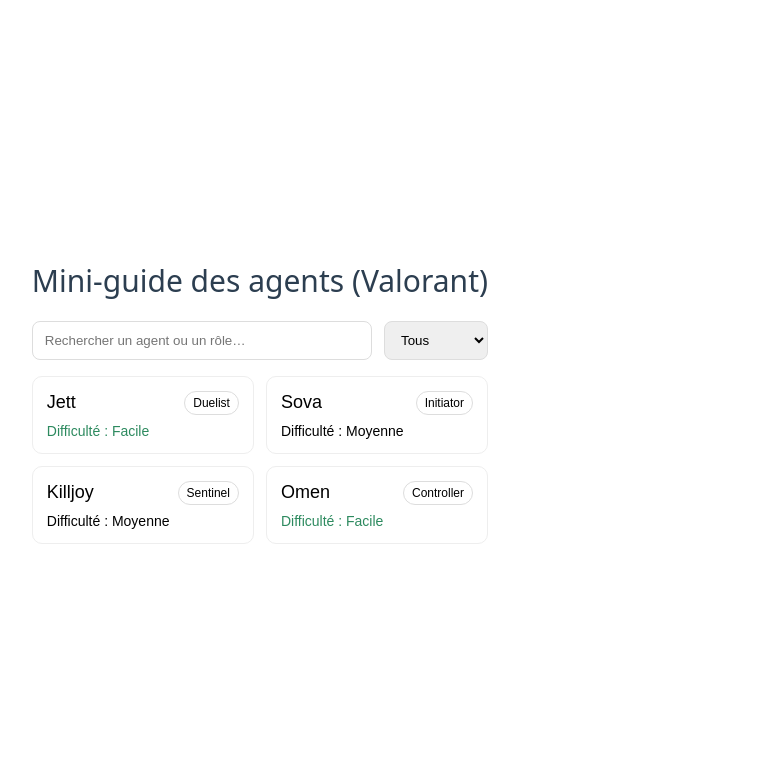
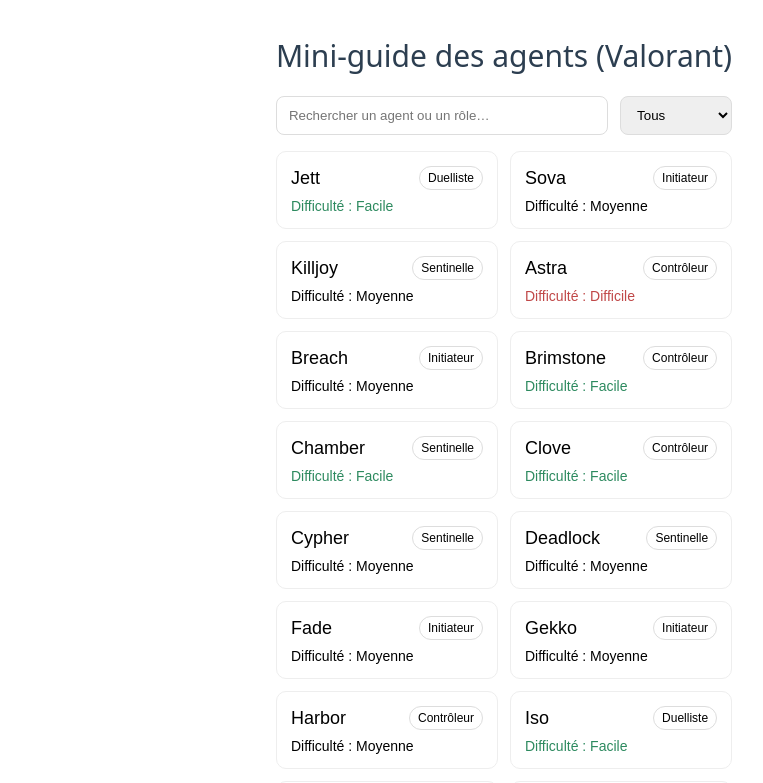
Before and after one commit to NiicoSnow/SiteValo, a Vue app: page / in a window 1280 px wide. Shown: the top 783 px of the page, without its empty margins (136-899 px from the left). Built offline with nearby package versions, Linux system fonts and the light colour scheme.

Commit message:
Ajout tous les agents Valo + header

```diff
--- a/src/App.vue
+++ b/src/App.vue
@@ -2,16 +2,12 @@
 import { ref } from 'vue'
 import SearchBar from './components/SearchBar.vue'
 import RoleFilter from './components/RoleFilter.vue'
-import AgentList from './components/AgentList.vue'
+import AgentSelec from './components/AgentSelec.vue'
 import AgentDetails from './components/AgentDetails.vue'
+import AgentListe from './components/AgentListe.vue'
 
 // Données "mockées" (exemple minimal)
-const agents = ref([
-  { id: 1, name: 'Jett', role: 'Duelist', difficulty: 'Facile' },
-  { id: 2, name: 'Sova', role: 'Initiator', difficulty: 'Moyenne' },
-  { id: 3, name: 'Killjoy', role: 'Sentinel', difficulty: 'Moyenne' },
-  { id: 4, name: 'Omen', role: 'Controller', difficulty: 'Facile' }
-])
+const agents = ref(AgentListe)
 
 // États UI
 const query = ref('')
@@ -50,7 +46,7 @@
     </div>
 
     <!-- Liste d'agents filtrée -->
-    <AgentList
+    <AgentSelec
       :agents="agents.filter(matchAgent)"
       @select="handleSelect"
     />
--- a/src/assets/main.css
+++ b/src/assets/main.css
@@ -29,7 +29,6 @@
 
   #app {
     display: grid;
-    grid-template-columns: 1fr 1fr;
     padding: 0 2rem;
   }
 }
--- /dev/null
+++ b/src/components/AgentListe.vue
@@ -0,0 +1,32 @@
+<script>
+export default [
+  { id: 1, name: 'Jett', role: 'Duelliste', difficulty: 'Facile' },
+  { id: 2, name: 'Sova', role: 'Initiateur', difficulty: 'Moyenne' },
+  { id: 3, name: 'Killjoy', role: 'Sentinelle', difficulty: 'Moyenne' },
+  { id: 4, name: 'Astra', role: 'Contrôleur', difficulty: 'Difficile' },
+  { id: 5, name: 'Breach', role: 'Initiateur', difficulty: 'Moyenne' },
+  { id: 6, name: 'Brimstone', role: 'Contrôleur', difficulty: 'Facile' },
+  { id: 7, name: 'Chamber', role: 'Sentinelle', difficulty: 'Facile' },
+  { id: 8, name: 'Clove', role: 'Contrôleur', difficulty: 'Facile' },
+  { id: 9, name: 'Cypher', role: 'Sentinelle', difficulty: 'Moyenne' },
+  { id: 10, name: 'Deadlock', role: 'Sentinelle', difficulty: 'Moyenne' },
+  { id: 11, name: 'Fade', role: 'Initiateur', difficulty: 'Moyenne' },
+  { id: 12, name: 'Gekko', role: 'Initiateur', difficulty: 'Moyenne' },
+  { id: 13, name: 'Harbor', role: 'Contrôleur', difficulty: 'Moyenne' },
+  { id: 14, name: 'Iso', role: 'Duelliste', difficulty: 'Facile' },
+  { id: 15, name: 'Kay/o', role: 'Initiateur', difficulty: 'Facile' },
+  { id: 16, name: 'Neon', role: 'Duelliste', difficulty: 'Moyenne' },
+  { id: 17, name: 'Omen', role: 'Contrôleur', difficulty: 'Facile' },
+  { id: 18, name: 'Phoenix', role: 'Duelliste', difficulty: 'Moyenne' },
+  { id: 19, name: 'Raze', role: 'Duelliste', difficulty: 'Difficile' },
+  { id: 20, name: 'Reyna', role: 'Duelliste', difficulty: 'Facile' },
+  { id: 21, name: 'Sage', role: 'Sentinelle', difficulty: 'Facile' },
+  { id: 22, name: 'Skye', role: 'Initiateur', difficulty: 'Facile' },
+  { id: 23, name: 'Tejo', role: 'Initiateur', difficulty: 'Facile' },
+  { id: 24, name: 'Veto', role: 'Sentinelle', difficulty: 'Moyenne' },
+  { id: 25, name: 'Viper', role: 'Contrôleur', difficulty: 'Moyenne' },
+  { id: 26, name: 'Vyse', role: 'Sentinelle', difficulty: 'Moyenne' },
+  { id: 27, name: 'Waylay', role: 'Duelliste', difficulty: 'Moyenne' },
+  { id: 28, name: 'Yoru', role: 'Duelliste', difficulty: 'Moyenne' },
+]
+</script>
--- a/src/components/RoleFilter.vue
+++ b/src/components/RoleFilter.vue
@@ -4,7 +4,7 @@
 })
 const emit = defineEmits(['update:modelValue'])
 
-const roles = ['Tous', 'Duelist', 'Initiator', 'Sentinel', 'Controller']
+const roles = ['Tous', 'Duelliste', 'Initiateur', 'Sentinelle', 'Controlleur']
 </script>
 
 <template>
```
Also changed, not shown: src/assets/images/Capture d'écran 2024-12-09 150658.png (deleted), src/assets/images/header.jpg (added), src/components/AgentSelec.vue (renamed from src/components/AgentList.vue).
